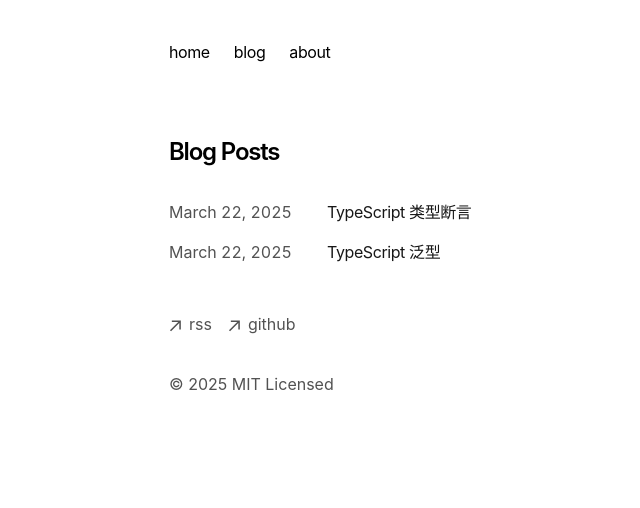
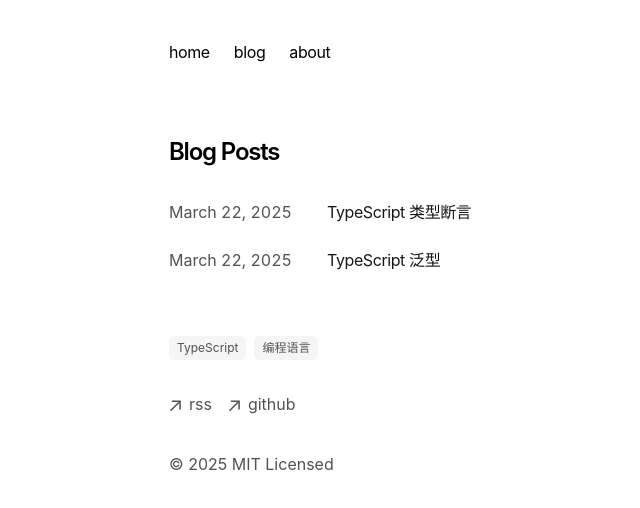
Before and after one commit to leowux/blog, a Next.js app: page /blog in a window 1280 px wide. Shown: the top 508 px of the page, without its empty margins (183-823 px from the left). Built offline with nearby package versions, Linux system fonts and the light colour scheme.

Commit message:
feat: add tags

```diff
--- a/app/blog/[slug]/page.tsx
+++ b/app/blog/[slug]/page.tsx
@@ -1,20 +1,21 @@
-import { notFound } from 'next/navigation'
-import { CustomMDX } from 'app/components/mdx'
-import { formatDate, getBlogPosts } from 'app/blog/utils'
-import { baseUrl } from 'app/sitemap'
+import { notFound } from "next/navigation";
+import { CustomMDX } from "app/components/mdx";
+import { formatDate, getBlogPosts } from "app/blog/utils";
+import { baseUrl } from "app/sitemap";
+import { Tag } from "app/components/tag";
 
 export async function generateStaticParams() {
-  let posts = getBlogPosts()
+  let posts = getBlogPosts();
 
   return posts.map((post) => ({
     slug: post.slug,
-  }))
+  }));
 }
 
 export function generateMetadata({ params }) {
-  let post = getBlogPosts().find((post) => post.slug === params.slug)
+  let post = getBlogPosts().find((post) => post.slug === params.slug);
   if (!post) {
-    return
+    return;
   }
 
   let {
@@ -22,10 +23,10 @@ export function generateMetadata({ params }) {
     publishedAt: publishedTime,
     summary: description,
     image,
-  } = post.metadata
+  } = post.metadata;
   let ogImage = image
     ? image
-    : `${baseUrl}/og?title=${encodeURIComponent(title)}`
+    : `${baseUrl}/og?title=${encodeURIComponent(title)}`;
 
   return {
     title,
@@ -33,7 +34,7 @@ export function generateMetadata({ params }) {
     openGraph: {
       title,
       description,
-      type: 'article',
+      type: "article",
       publishedTime,
       url: `${baseUrl}/blog/${post.slug}`,
       images: [
@@ -43,19 +44,19 @@ export function generateMetadata({ params }) {
       ],
     },
     twitter: {
-      card: 'summary_large_image',
+      card: "summary_large_image",
       title,
       description,
       images: [ogImage],
     },
-  }
+  };
 }
 
 export default function Blog({ params }) {
-  let post = getBlogPosts().find((post) => post.slug === params.slug)
+  let post = getBlogPosts().find((post) => post.slug === params.slug);
 
   if (!post) {
-    notFound()
+    notFound();
   }
 
   return (
@@ -65,8 +66,8 @@ export default function Blog({ params }) {
         suppressHydrationWarning
         dangerouslySetInnerHTML={{
           __html: JSON.stringify({
-            '@context': 'https://schema.org',
-            '@type': 'BlogPosting',
+            "@context": "https://schema.org",
+            "@type": "BlogPosting",
             headline: post.metadata.title,
             datePublished: post.metadata.publishedAt,
             dateModified: post.metadata.publishedAt,
@@ -76,8 +77,8 @@ export default function Blog({ params }) {
               : `/og?title=${encodeURIComponent(post.metadata.title)}`,
             url: `${baseUrl}/blog/${post.slug}`,
             author: {
-              '@type': 'Person',
-              name: 'My Portfolio',
+              "@type": "Person",
+              name: "My Portfolio",
             },
           }),
         }}
@@ -85,14 +86,21 @@ export default function Blog({ params }) {
       <h1 className="title font-semibold text-2xl tracking-tighter">
         {post.metadata.title}
       </h1>
-      <div className="flex justify-between items-center mt-2 mb-8 text-sm">
+      <div className="flex flex-col sm:flex-row justify-between items-start sm:items-center mt-2 mb-4 text-sm">
         <p className="text-sm text-neutral-600 dark:text-neutral-400">
           {formatDate(post.metadata.publishedAt)}
         </p>
+        {post.metadata.tags && post.metadata.tags.length > 0 && (
+          <div className="flex flex-wrap mt-2 sm:mt-0">
+            {post.metadata.tags.map((tag) => (
+              <Tag key={tag} tag={tag} />
+            ))}
+          </div>
+        )}
       </div>
       <article className="prose">
         <CustomMDX source={post.content} />
       </article>
     </section>
-  )
+  );
 }
--- a/app/blog/page.tsx
+++ b/app/blog/page.tsx
@@ -1,15 +1,19 @@
-import { BlogPosts } from 'app/components/posts'
+import { BlogPosts } from "app/components/posts";
+import { TagCloud } from "app/components/tag-cloud";
 
 export const metadata = {
-  title: 'Blog',
-  description: 'Read my blog.',
-}
+  title: "Blog",
+  description: "Read my blog.",
+};
 
 export default function Page() {
   return (
     <section>
-      <h1 className="font-semibold text-2xl mb-8 tracking-tighter">Blog Posts</h1>
+      <h1 className="font-semibold text-2xl mb-8 tracking-tighter">
+        Blog Posts
+      </h1>
       <BlogPosts />
+      <TagCloud />
     </section>
-  )
+  );
 }
--- /dev/null
+++ b/app/blog/tag/[tag]/page.tsx
@@ -0,0 +1,82 @@
+import { formatDate, getAllTags, getPostsByTag } from "app/blog/utils";
+import { Tag } from "app/components/tag";
+import Link from "next/link";
+
+export async function generateStaticParams() {
+  let tags = getAllTags();
+  return tags.map((tag) => ({
+    tag: encodeURIComponent(tag),
+  }));
+}
+
+export function generateMetadata({ params }) {
+  const decodedTag = decodeURIComponent(params.tag);
+  return {
+    title: `文章标签: ${decodedTag}`,
+    description: `查看所有带有 "${decodedTag}" 标签的文章`,
+  };
+}
+
+export default function TagPage({ params }) {
+  const decodedTag = decodeURIComponent(params.tag);
+  const posts = getPostsByTag(decodedTag);
+  const allTags = getAllTags();
+
+  return (
+    <section>
+      <h1 className="font-semibold text-2xl mb-4 tracking-tighter">
+        标签: {decodedTag}
+      </h1>
+
+      <div className="flex flex-wrap mb-8">
+        {allTags.map((t) => (
+          <Tag key={t} tag={t} isActive={t === decodedTag} />
+        ))}
+      </div>
+
+      {posts.length === 0 ? (
+        <p className="text-neutral-600 dark:text-neutral-400">
+          没有找到带有此标签的文章。
+        </p>
+      ) : (
+        <div>
+          {posts
+            .sort((a, b) => {
+              if (
+                new Date(a.metadata.publishedAt) >
+                new Date(b.metadata.publishedAt)
+              ) {
+                return -1;
+              }
+              return 1;
+            })
+            .map((post) => (
+              <Link
+                key={post.slug}
+                className="flex flex-col space-y-1 mb-4"
+                href={`/blog/${post.slug}`}
+              >
+                <div className="w-full flex flex-col md:flex-row space-x-0 md:space-x-2">
+                  <p className="text-neutral-600 dark:text-neutral-400 w-[150px] tabular-nums">
+                    {formatDate(post.metadata.publishedAt, false)}
+                  </p>
+                  <p className="text-neutral-900 dark:text-neutral-100 tracking-tight">
+                    {post.metadata.title}
+                  </p>
+                </div>
+              </Link>
+            ))}
+        </div>
+      )}
+
+      <div className="mt-8">
+        <Link
+          href="/blog"
+          className="text-neutral-700 dark:text-neutral-300 hover:text-neutral-900 dark:hover:text-neutral-100"
+        >
+          ← Back
+        </Link>
+      </div>
+    </section>
+  );
+}
--- a/app/blog/utils.ts
+++ b/app/blog/utils.ts
@@ -6,6 +6,7 @@ type Metadata = {
   publishedAt: string;
   summary: string;
   image?: string;
+  tags?: string[];
 };
 
 function parseFrontmatter(fileContent: string) {
@@ -20,7 +21,23 @@ function parseFrontmatter(fileContent: string) {
     let [key, ...valueArr] = line.split(": ");
     let value = valueArr.join(": ").trim();
     value = value.replace(/^['"](.*)['"]$/, "$1"); // Remove quotes
-    metadata[key.trim() as keyof Metadata] = value;
+
+    // 特殊处理标签数组
+    if (key.trim() === "tags") {
+      try {
+        // 尝试解析JSON格式的标签数组
+        let tagsValue = value
+          .replace(/^\[|\]$/g, "")
+          .split(",")
+          .map((tag) => tag.trim());
+        metadata.tags = tagsValue.filter((tag) => tag !== "");
+      } catch {
+        // 如果解析失败，设置为空数组
+        metadata.tags = [];
+      }
+    } else {
+      metadata[key.trim() as keyof Metadata] = value as any;
+    }
   });
 
   return { metadata: metadata as Metadata, content };
@@ -88,3 +105,25 @@ export function formatDate(date: string, includeRelative = false) {
 
   return `${fullDate} (${formattedDate})`;
 }
+
+// 添加一个按标签过滤文章的函数
+export function getPostsByTag(tag: string) {
+  const allPosts = getBlogPosts();
+  return allPosts.filter(
+    (post) => post.metadata.tags && post.metadata.tags.includes(tag)
+  );
+}
+
+// 获取所有标签的函数
+export function getAllTags() {
+  const allPosts = getBlogPosts();
+  const tagsSet = new Set<string>();
+
+  allPosts.forEach((post) => {
+    if (post.metadata.tags) {
+      post.metadata.tags.forEach((tag) => tagsSet.add(tag));
+    }
+  });
+
+  return Array.from(tagsSet);
+}
--- a/app/components/posts.tsx
+++ b/app/components/posts.tsx
@@ -1,8 +1,8 @@
-import Link from 'next/link'
-import { formatDate, getBlogPosts } from 'app/blog/utils'
+import Link from "next/link";
+import { formatDate, getBlogPosts } from "app/blog/utils";
 
 export function BlogPosts() {
-  let allBlogs = getBlogPosts()
+  let allBlogs = getBlogPosts();
 
   return (
     <div>
@@ -11,14 +11,14 @@ export function BlogPosts() {
           if (
             new Date(a.metadata.publishedAt) > new Date(b.metadata.publishedAt)
           ) {
-            return -1
+            return -1;
           }
-          return 1
+          return 1;
         })
         .map((post) => (
+          <div key={post.slug} className="mb-6">
             <Link
-            key={post.slug}
-            className="flex flex-col space-y-1 mb-4"
+              className="flex flex-col space-y-1 mb-2"
               href={`/blog/${post.slug}`}
             >
               <div className="w-full flex flex-col md:flex-row space-x-0 md:space-x-2">
@@ -30,7 +30,8 @@ export function BlogPosts() {
                 </p>
               </div>
             </Link>
+          </div>
         ))}
     </div>
-  )
+  );
 }
--- /dev/null
+++ b/app/components/tag-cloud.tsx
@@ -0,0 +1,20 @@
+import { getAllTags } from "app/blog/utils";
+import { Tag } from "./tag";
+
+export function TagCloud() {
+  const allTags = getAllTags();
+
+  if (allTags.length === 0) {
+    return null;
+  }
+
+  return (
+    <div className="mt-16">
+      <div className="flex flex-wrap">
+        {allTags.map((tag) => (
+          <Tag key={tag} tag={tag} />
+        ))}
+      </div>
+    </div>
+  );
+}
--- /dev/null
+++ b/app/components/tag.tsx
@@ -0,0 +1,22 @@
+import Link from "next/link";
+
+interface TagProps {
+  tag: string;
+  isActive?: boolean;
+}
+
+// 标签组件
+export function Tag({ tag, isActive = false }: TagProps) {
+  return (
+    <Link
+      href={`/blog/tag/${encodeURIComponent(tag)}`}
+      className={`text-xs mr-2 px-2 py-1 rounded-md transition-colors ${
+        isActive
+          ? "bg-neutral-800 dark:bg-neutral-200 text-white dark:text-neutral-800"
+          : "bg-neutral-100 dark:bg-neutral-800 text-neutral-600 dark:text-neutral-300 hover:bg-neutral-200 dark:hover:bg-neutral-700"
+      }`}
+    >
+      {tag}
+    </Link>
+  );
+}
--- a/app/page.tsx
+++ b/app/page.tsx
@@ -1,4 +1,5 @@
-import { BlogPosts } from 'app/components/posts'
+import { BlogPosts } from "app/components/posts";
+import { TagCloud } from "./components/tag-cloud";
 
 export default function Page() {
   return (
@@ -6,12 +7,11 @@ export default function Page() {
       <h1 className="mb-8 text-2xl font-semibold tracking-tighter">
         Leo's Blog
       </h1>
-      <p className="mb-4">
-        我是 Leo，一名程序员，这是我的博客集。
-      </p>
+      <p className="mb-4">我是 Leo，一名程序员，这是我的博客集。</p>
       <div className="my-8">
         <BlogPosts />
+        <TagCloud />
       </div>
     </section>
-  )
+  );
 }
--- a/posts/post1.mdx
+++ b/posts/post1.mdx
@@ -2,6 +2,7 @@
 title: "TypeScript 类型断言"
 publishedAt: "2025-03-22"
 summary: "TypeScript 类型断言"
+tags: [TypeScript, 编程语言]
 ---
 
 ## 1. 类型断言
--- a/posts/post2.mdx
+++ b/posts/post2.mdx
@@ -2,6 +2,7 @@
 title: "TypeScript 泛型"
 publishedAt: "2025-03-22"
 summary: "TypeScript 泛型"
+tags: [TypeScript, 编程语言]
 ---
 
 ## 1. 泛型是什么？
```
Lines whose indentation alone changed are shown as unchanged.
